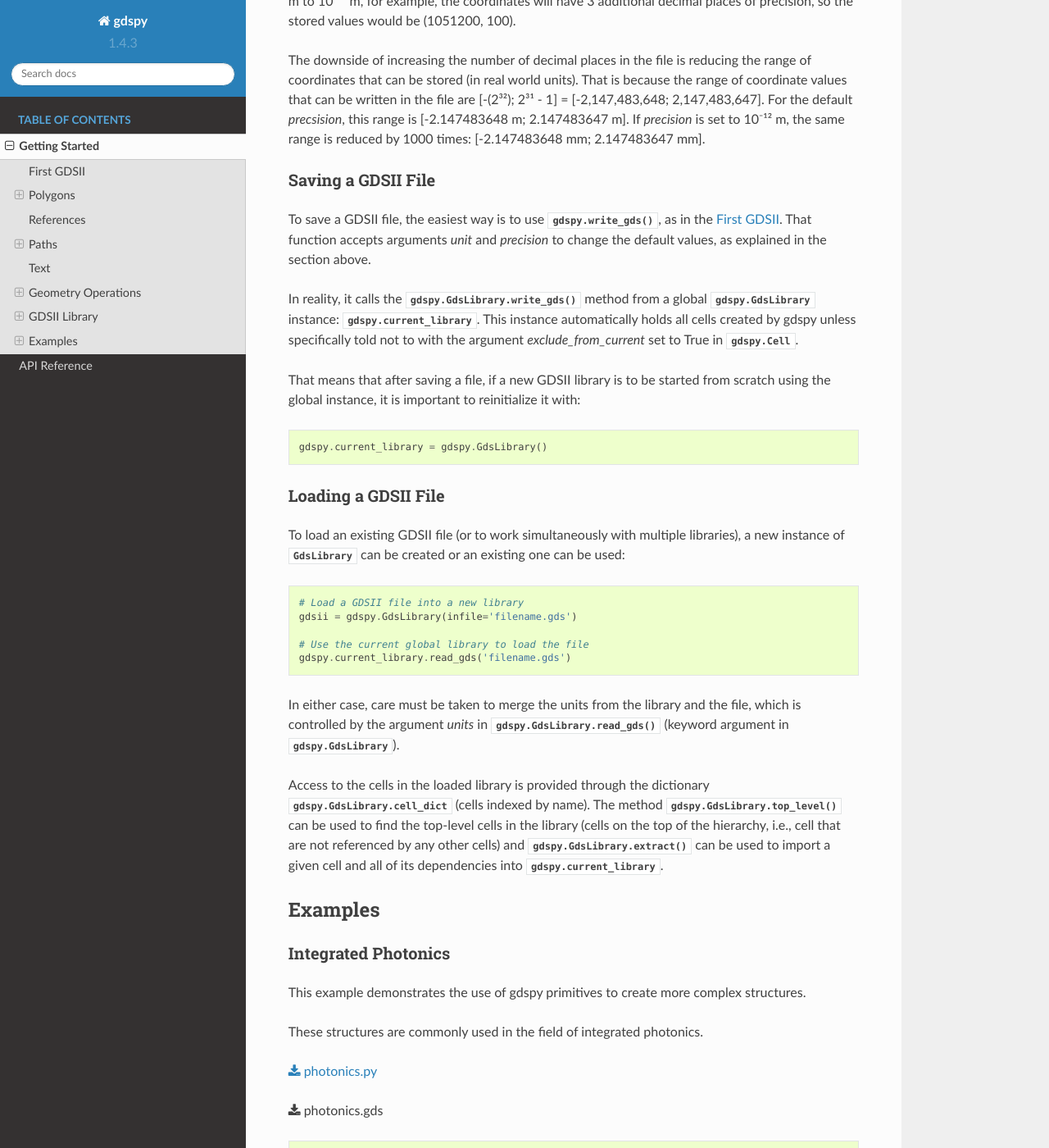
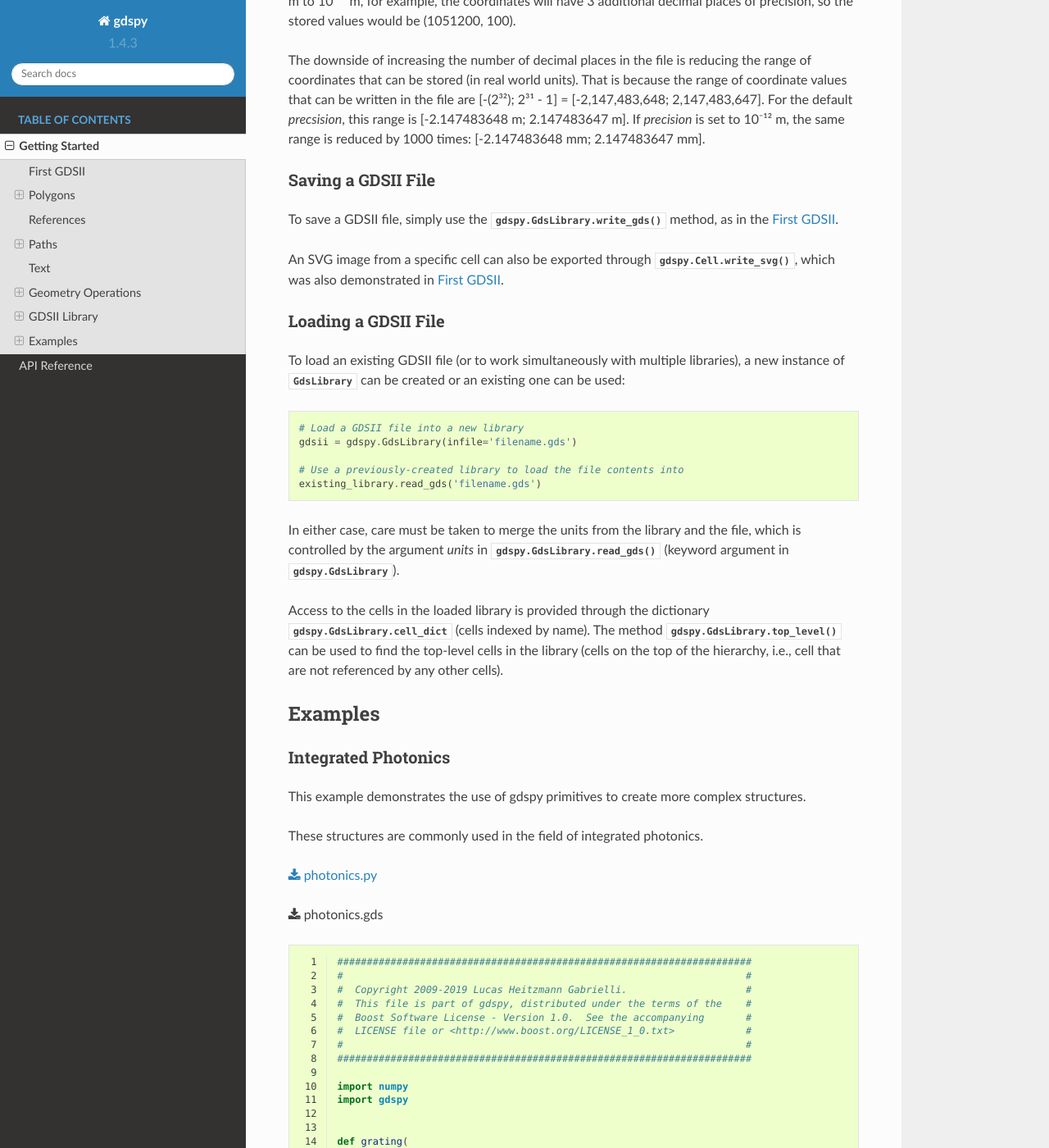
Before and after one commit to heitzmann/gdspy, a Sphinx documentation site: the page built from docs/gettingstarted.rst, in a window 1280 px wide and 1400 px high, scrolled down 20270 px. Shown: the whole window at 82% size. Built offline with Sphinx 7.4.7 and the Read the Docs theme 2.0.0, drawn with Linux system fonts in a browser that asks for light colours; some of the changed text lies outside the part shown.

Commit message:
Update docs for current_library deprecation

```diff
--- a/docs/_static/fonts.py
+++ b/docs/_static/fonts.py
@@ -64,6 +64,7 @@ if __name__ == "__main__":
     fp = FontProperties(family="serif", style="italic")
     text = gdspy.PolygonSet(render_text("Text rendering", 10, font_prop=fp), layer=1)
     lib = gdspy.GdsLibrary()
-    lib.add(gdspy.Cell("TXT").add(text))
+    cell = lib.new_cell("TXT")
+    cell.add(text)
     lib.write_gds("fonts.gds")
     gdspy.LayoutViewer(lib)
--- a/docs/_static/photonics.py
+++ b/docs/_static/photonics.py
@@ -122,12 +122,12 @@ if __name__ == "__main__":
     wg_gap = 20.0
     ring_gaps = [0.06 + 0.02 * i for i in range(8)]
 
-    ring = gdspy.Cell("NRing")
+    ring = lib.new_cell("NRing")
     ring.add(
         gdspy.Round((ring_radius, 0), ring_radius, ring_radius - width, tolerance=0.001)
     )
 
-    grat = gdspy.Cell("NGrat")
+    grat = lib.new_cell("NGrat")
     grat.add(
         grating(
             0.626,
@@ -144,10 +144,10 @@ if __name__ == "__main__":
         )
     )
 
-    taper = gdspy.Cell("NTaper")
+    taper = lib.new_cell("NTaper")
     taper.add(gdspy.Path(0.12, (0, 0)).segment(taper_len, "+y", final_width=width))
 
-    c = gdspy.Cell("Negative")
+    c = lib.new_cell("Negative")
     for i, gap in enumerate(ring_gaps):
         path = gdspy.FlexPath(
             [(input_gap * i, taper_len)],
@@ -167,8 +167,6 @@ if __name__ == "__main__":
             grat, len(ring_gaps), 1, (input_gap, 0), (io_gap, 900 + taper_len)
         )
     )
-
-    lib.add(c)
 
     # Positive resist example
     width = 0.45
@@ -198,7 +196,8 @@ if __name__ == "__main__":
         small_margin, (0, 0), number_of_paths=2, distance=small_margin + width
     )
     p.segment(21.5, "+y", final_distance=small_margin + 19)
-    grat = gdspy.Cell("PGrat").add(p)
+    grat = lib.new_cell("PGrat")
+    grat.add(p)
     grat.add(
         grating(
             0.626,
@@ -218,9 +217,10 @@ if __name__ == "__main__":
     p.segment(
         taper_len, "+y", final_width=small_margin, final_distance=small_margin + width
     )
-    taper = gdspy.Cell("PTaper").add(p)
+    taper = lib.new_cell("PTaper")
+    taper.add(p)
 
-    c = gdspy.Cell("Positive")
+    c = lib.new_cell("Positive")
     for i, gap in enumerate(ring_gaps):
         path = gdspy.FlexPath(
             [(input_gap * i, taper_len + bus_len)],
@@ -252,8 +252,6 @@ if __name__ == "__main__":
         )
     )
 
-    lib.add(c)
-
     # Save to a gds file and check out the output
     lib.write_gds("photonics.gds")
     gdspy.LayoutViewer(lib)
--- a/docs/gettingstarted.rst
+++ b/docs/gettingstarted.rst
@@ -513,17 +513,9 @@ If `precision` is set to 10⁻¹² m, the same range is reduced by 1000 times: [
 Saving a GDSII File
 ===================
 
-To save a GDSII file, the easiest way is to use :func:`gdspy.write_gds`, as in the :ref:`First GDSII`.
-That function accepts arguments `unit` and `precision` to change the default values, as explained in the section above.
+To save a GDSII file, simply use the :meth:`gdspy.GdsLibrary.write_gds` method, as in the :ref:`First GDSII`.
 
-In reality, it calls the :meth:`gdspy.GdsLibrary.write_gds` method from a global :class:`gdspy.GdsLibrary` instance: :attr:`gdspy.current_library`.
-This instance automatically holds all cells created by gdspy unless specifically told not to with the argument `exclude_from_current` set to True in :class:`gdspy.Cell`.
-
-That means that after saving a file, if a new GDSII library is to be started from scratch using the global instance, it is important to reinitialize it with:
-
-.. code-block:: python
-
-   gdspy.current_library = gdspy.GdsLibrary()
+An SVG image from a specific cell can also be exported through :meth:`gdspy.Cell.write_svg`, which was also demonstrated in :ref:`First GDSII`.
 
 
 Loading a GDSII File
@@ -536,13 +528,13 @@ To load an existing GDSII file (or to work simultaneously with multiple librarie
    # Load a GDSII file into a new library
    gdsii = gdspy.GdsLibrary(infile='filename.gds')
 
-   # Use the current global library to load the file
-   gdspy.current_library.read_gds('filename.gds')
+   # Use a previously-created library to load the file contents into
+   existing_library.read_gds('filename.gds')
 
 In either case, care must be taken to merge the units from the library and the file, which is controlled by the argument `units` in :meth:`gdspy.GdsLibrary.read_gds` (keyword argument in :class:`gdspy.GdsLibrary`).
 
 Access to the cells in the loaded library is provided through the dictionary :attr:`gdspy.GdsLibrary.cell_dict` (cells indexed by name).
-The method :meth:`gdspy.GdsLibrary.top_level` can be used to find the top-level cells in the library (cells on the top of the hierarchy, i.e., cell that are not referenced by any other cells) and :meth:`gdspy.GdsLibrary.extract` can be used to import a given cell and all of its dependencies into :attr:`gdspy.current_library`.
+The method :meth:`gdspy.GdsLibrary.top_level` can be used to find the top-level cells in the library (cells on the top of the hierarchy, i.e., cell that are not referenced by any other cells).
 
 
 ********
```
